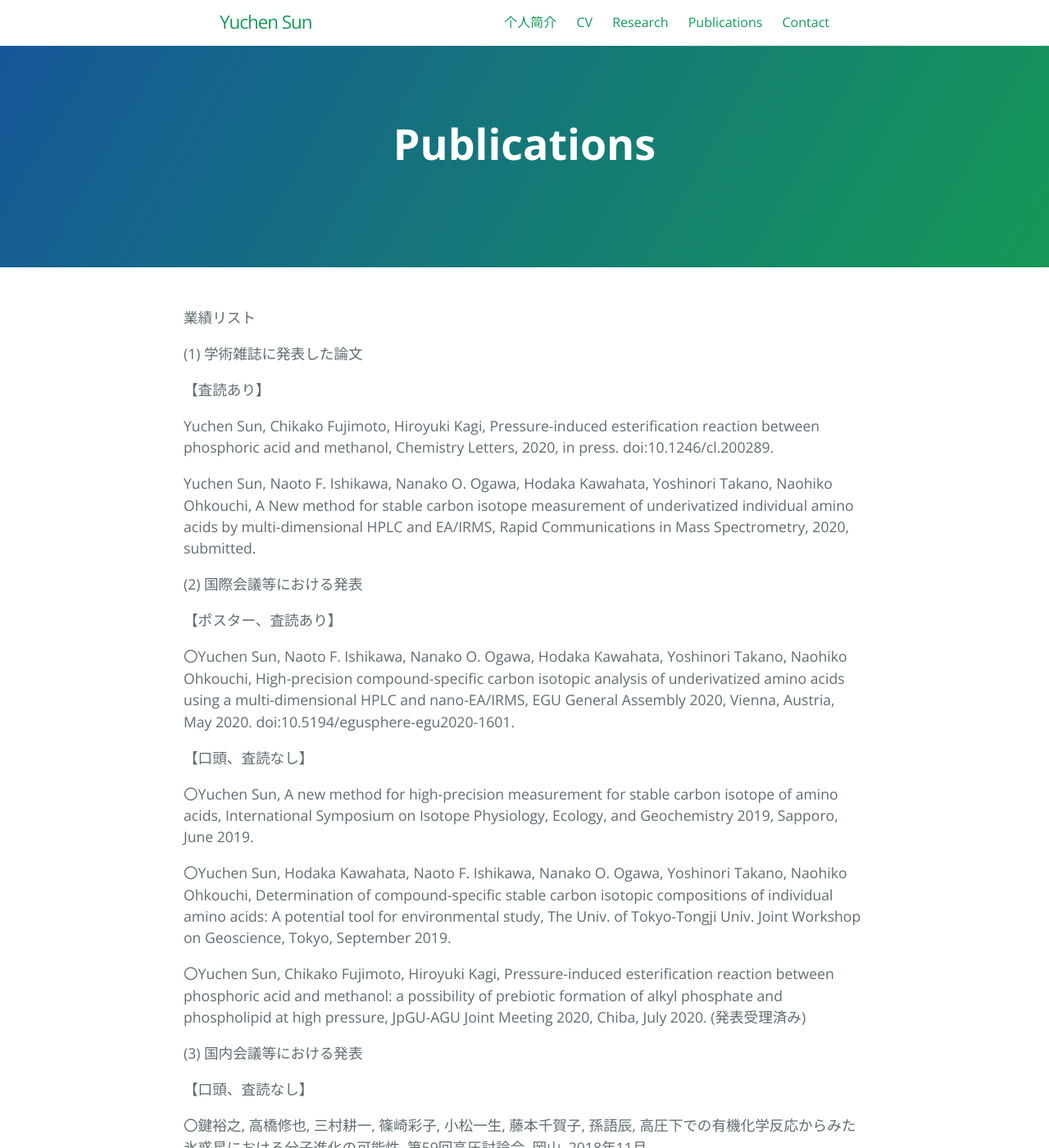
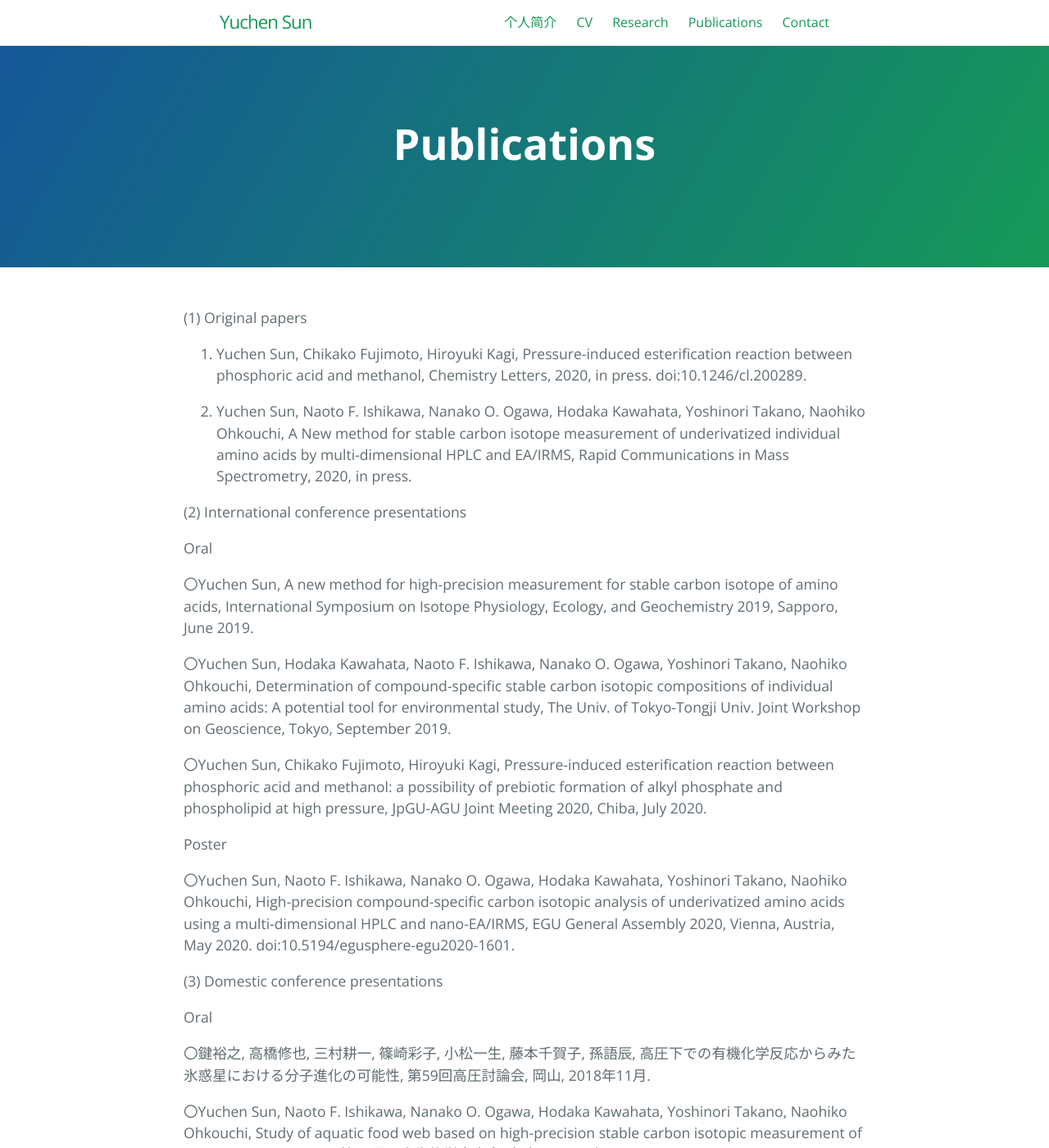
Before and after one commit to sonyuushin/sonyuushin.github.io, a Jekyll site: the page built from publications.md, in a window 1280 px wide and 1400 px high. Shown: the whole window at 82% size. Built offline with Jekyll 4.4.1, drawn with Linux system fonts in a browser that asks for light colours.

Commit message:
Update publications.md

```diff
--- a/publications.md
+++ b/publications.md
@@ -7,33 +7,32 @@ ref: publications
 order: 5
 ---
 
-業績リスト
 
-(1) 学術雑誌に発表した論文
+(1) Original papers
 
-【査読あり】
 
-Yuchen Sun, Chikako Fujimoto, Hiroyuki Kagi, Pressure-induced esterification reaction between phosphoric acid and methanol, Chemistry Letters, 2020, in press. doi:10.1246/cl.200289.
+1. Yuchen Sun, Chikako Fujimoto, Hiroyuki Kagi, Pressure-induced esterification reaction between phosphoric acid and methanol, Chemistry Letters, 2020, in press. doi:10.1246/cl.200289.
 
-Yuchen Sun, Naoto F. Ishikawa, Nanako O. Ogawa, Hodaka Kawahata, Yoshinori Takano, Naohiko Ohkouchi, A New method for stable carbon isotope measurement of underivatized individual amino acids by multi-dimensional HPLC and EA/IRMS, Rapid Communications in Mass Spectrometry, 2020, submitted.
+2. Yuchen Sun, Naoto F. Ishikawa, Nanako O. Ogawa, Hodaka Kawahata, Yoshinori Takano, Naohiko Ohkouchi, A New method for stable carbon isotope measurement of underivatized individual amino acids by multi-dimensional HPLC and EA/IRMS, Rapid Communications in Mass Spectrometry, 2020, in press.
 
-(2) 国際会議等における発表
+(2) International conference presentations
 
-【ポスター、査読あり】
-
-〇Yuchen Sun, Naoto F. Ishikawa, Nanako O. Ogawa, Hodaka Kawahata, Yoshinori Takano, Naohiko Ohkouchi, High-precision compound-specific carbon isotopic analysis of underivatized amino acids using a multi-dimensional HPLC and nano-EA/IRMS, EGU General Assembly 2020, Vienna, Austria, May 2020. doi:10.5194/egusphere-egu2020-1601.
-
-【口頭、査読なし】
+Oral
 
 〇Yuchen Sun, A new method for high-precision measurement for stable carbon isotope of amino acids, International Symposium on Isotope Physiology, Ecology, and Geochemistry 2019, Sapporo, June 2019.
 
 〇Yuchen Sun, Hodaka Kawahata, Naoto F. Ishikawa, Nanako O. Ogawa, Yoshinori Takano, Naohiko Ohkouchi, Determination of compound-specific stable carbon isotopic compositions of individual amino acids: A potential tool for environmental study, The Univ. of Tokyo-Tongji Univ. Joint Workshop on Geoscience, Tokyo, September 2019.
 
-〇Yuchen Sun, Chikako Fujimoto, Hiroyuki Kagi, Pressure-induced esterification reaction between phosphoric acid and methanol: a possibility of prebiotic formation of alkyl phosphate and phospholipid at high pressure, JpGU-AGU Joint Meeting 2020, Chiba, July 2020. (発表受理済み)
+〇Yuchen Sun, Chikako Fujimoto, Hiroyuki Kagi, Pressure-induced esterification reaction between phosphoric acid and methanol: a possibility of prebiotic formation of alkyl phosphate and phospholipid at high pressure, JpGU-AGU Joint Meeting 2020, Chiba, July 2020.
 
-(3) 国内会議等における発表
+Poster
 
-【口頭、査読なし】
+〇Yuchen Sun, Naoto F. Ishikawa, Nanako O. Ogawa, Hodaka Kawahata, Yoshinori Takano, Naohiko Ohkouchi, High-precision compound-specific carbon isotopic analysis of underivatized amino acids using a multi-dimensional HPLC and nano-EA/IRMS, EGU General Assembly 2020, Vienna, Austria, May 2020. doi:10.5194/egusphere-egu2020-1601.
+
+
+(3) Domestic conference presentations
+
+Oral
 
 〇鍵裕之, 高橋修也, 三村耕一, 篠崎彩子, 小松一生, 藤本千賀子, 孫語辰, 高圧下での有機化学反応からみた氷惑星における分子進化の可能性, 第59回高圧討論会, 岡山, 2018年11月.
 
```
